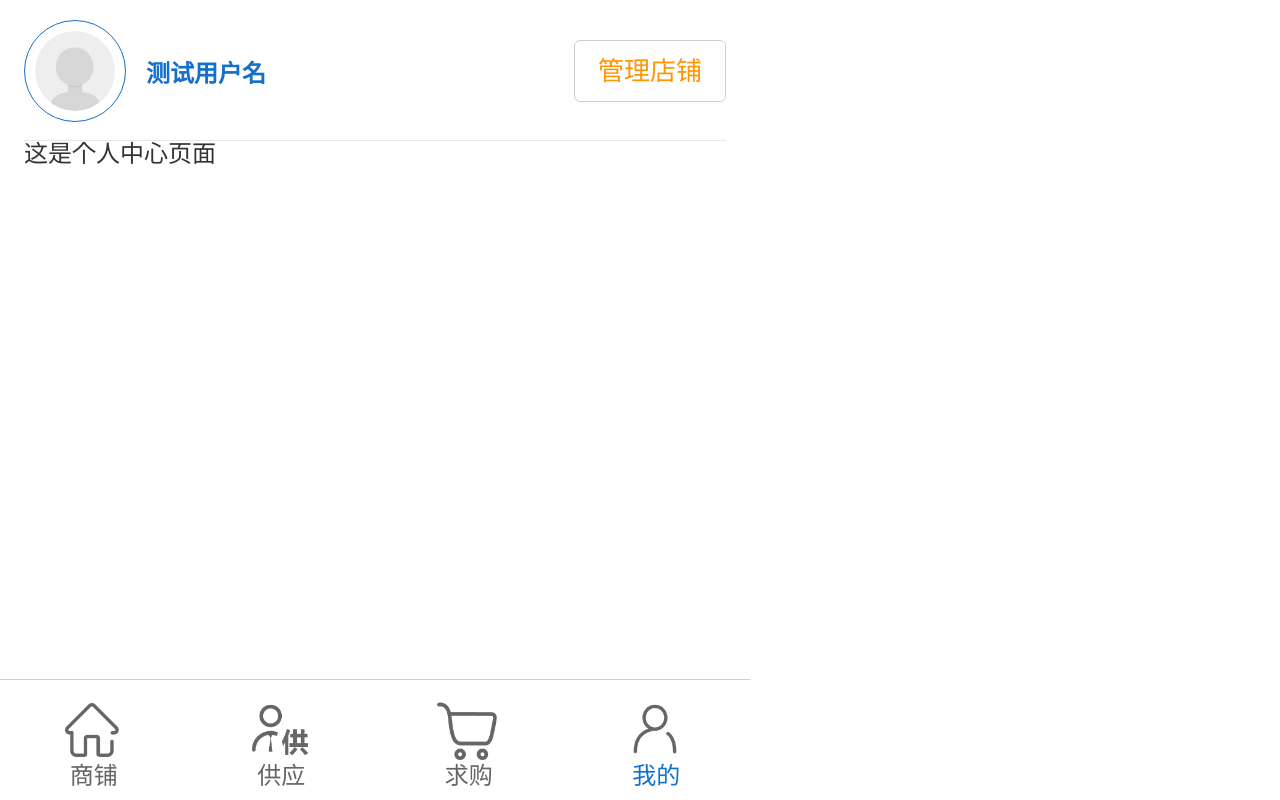
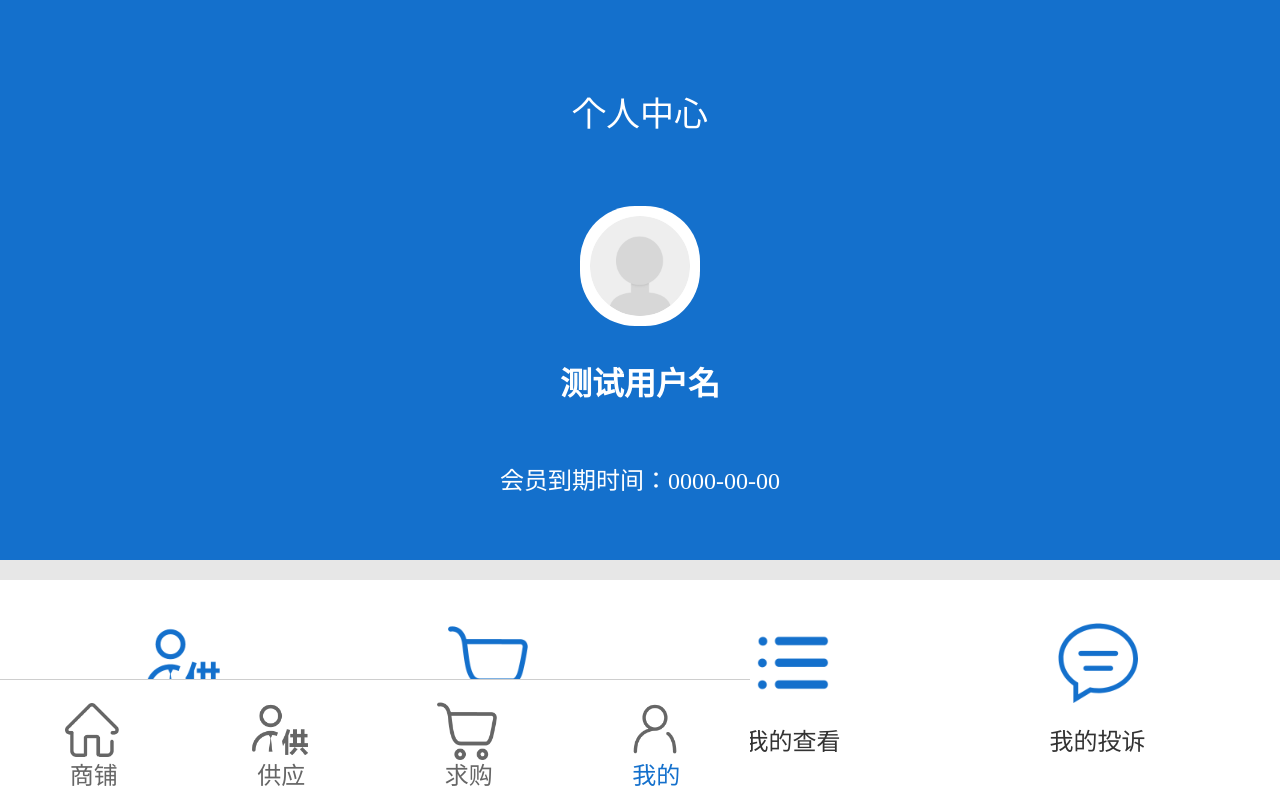
Before and after one commit to rifengmen/vue-information, a Vue app: page /#/userInfo in a window 1280 px wide. Built offline with nearby package versions, Linux system fonts and the light colour scheme; what v-distpicker would draw is missing.

Commit message:
进度上传

```diff
--- a/src/components/common/checkpay/checkpay.vue
+++ b/src/components/common/checkpay/checkpay.vue
@@ -40,7 +40,7 @@
       </div>
       <!-- 信息内容 end -->
       <!-- 付款按钮 start -->
-      <div class="sendbtn tc colorff9500 bgfff" @click="sendpay">支付并查看</div>
+      <div class="sendbtn tc colorff9500 bgfff" @click="sendpay">去支付</div>
       <!-- 付款按钮 end -->
     </div>
     <!-- 付款信息 end -->
@@ -82,7 +82,6 @@ export default {
       if (newval) {
         this.isSend = true
       }
-      console.log(newval)
     }
   }
 }
--- /dev/null
+++ b/src/components/userInfo/static/css/userInfo.css
@@ -0,0 +1,88 @@
+.user_main {
+  width: 100%;
+  height: 100%;
+  position: fixed;
+  top: 0;
+  bottom: 0;
+  left: 0;
+  right: 0;
+}
+/* 用户信息 start */
+.userinfo {
+  width: 100%;
+  height: 5rem;
+  display: flex;
+  justify-content: space-around;
+  flex-flow: column;
+  align-items: center;
+  padding: .3rem 0;
+}
+.userinfo .userinfo_tit {
+  width: 100%;
+  height: 1.5rem;
+  line-height: 1.5rem;
+}
+.userinfo .userimg {
+  width: 1rem;
+  height: 1rem;
+  padding: .1rem;
+  border: .01rem #e7e7e7;
+  border-radius: .55rem;
+  overflow: hidden;
+}
+.userinfo .userimg img {
+  width: 100%;
+  height: 100%;
+  border-radius: .5rem;
+}
+.userinfo .username {
+  width: 100%;
+  height: .8rem;
+  line-height: .8rem;
+}
+.userinfo .usertime {
+  width: 100%;
+  height: .8rem;
+  line-height: .8rem;
+}
+/* 用户信息 end */
+/* 功能部分 start */
+.use_cont {
+  width: 100%;
+}
+.use_cont > ul {
+  width: 100%;
+}
+.user_li {
+  width: 100%;
+  min-height: 1rem;
+  border-top: .2rem #e7e7e7 solid;
+  display: flex;
+  align-items: center;
+  padding: 0 .3rem;
+}
+.user_li ul {
+  width: calc(100% - .6rem);
+  height: 1.6rem;
+  padding: .3rem 0;
+  display: flex;
+  justify-content: space-around;
+  align-items: center;
+}
+.cont_li {
+  height: 100%;
+  display: flex;
+  justify-content: space-around;
+  flex-flow: column;
+  align-items: center;
+}
+.cont_li .imgbox {
+  width: .8rem;
+  height: .8rem;
+  overflow: hidden;
+}
+.cont_li .imgbox img {
+  width: 100%;
+  height: 100%;
+}
+/* 功能部分 end */
--- a/src/components/userInfo/userInfo.vue
+++ b/src/components/userInfo/userInfo.vue
@@ -1,13 +1,61 @@
 <template>
+  <div class="user_main bge7e7e7">
+    <!-- 用户信息 start -->
+    <div class="userinfo colorfff bg1470cc">
+      <div class="userinfo_tit font34 tc">个人中心</div>
+      <div class="userimg bgfff">
+        <img src="static/img/userimg.png">
+      </div>
+      <div class="username font32 font_blod tc">测试用户名</div>
+      <div class="usertime tc">会员到期时间：0000-00-00</div>
+    </div>
+    <!-- 用户信息 end -->
+    <!-- 功能部分 start -->
+    <div class="user_cont">
+      <ul>
+        <li class="user_li bgfff">
+          <ul>
+            <router-link :to="{name: 'userList', query:{status: '0'}}" tag="li" class="cont_li">
+              <div class="imgbox">
+                <img src="static/img/supplieractive.png">
+              </div>
+              <div class="imgname">我的供应</div>
+            </router-link>
+            <router-link :to="{name: 'userList', query:{status: '1'}}" tag="li"  class="cont_li">
+              <div class="imgbox">
+                <img src="static/img/purchaseactive.png">
+              </div>
+              <div class="imgname">我的求购</div>
+            </router-link>
+            <router-link :to="{name: 'userList', query:{status: '2'}}" tag="li"  class="cont_li">
+              <div class="imgbox">
+                <img src="static/img/categoryactive.png">
+              </div>
+              <div class="imgname">我的查看</div>
+            </router-link>
+            <router-link :to="{name: ''}" tag="li"  class="cont_li">
+              <div class="imgbox">
+                <img src="static/img/complaintactive.png">
+              </div>
+              <div class="imgname">我的投诉</div>
+            </router-link>
+          </ul>
+        </li>
+        <li class="user_li bgfff">
+          <div><span class="color1470cc">VIP</span>续费</div>
+        </li>
+        <li class="user_li bgfff">
+          <div>会员激活：</div>
+        </li>
+      </ul>
+    </div>
+    <!-- 功能部分 end -->
     <div class="container">
-        <!-- 用户信息 start -->
-        <my-header></my-header>
-        <!-- 用户信息 end -->
-      <div>{{test}}</div>
       <!-- 底部导航 start -->
       <my-footer></my-footer>
       <!-- 底部导航 end -->
     </div>
+  </div>
 </template>
 
 <script>
@@ -28,5 +76,6 @@ export default {
 </script>
 
 <style scoped>
+@import "static/css/userInfo.css";
 
 </style>
--- /dev/null
+++ b/src/components/userInfo/userList.vue
@@ -0,0 +1,38 @@
+<template>
+  <div class="container">
+    <!-- 头部 start -->
+    <div class="tit">
+      <div class="backs" @click="backs">
+        <img src="static/img/turnleftactive.png">
+      </div>
+      <div class="font26 font_blod color1470cc">{{userarr[status]}}</div>
+      <div class="backs"></div>
+    </div>
+    <!-- 头部 end -->
+  </div>
+</template>
+
+<script>
+export default {
+  name: 'userList',
+  data () {
+    return {
+      // 我的列表名称
+      userarr: ['我的供应', '我的求购', '我的查看'],
+      // 我的列表状态
+      status: this.$route.query.status
+    }
+  },
+  methods: {
+    // 后退
+    backs () {
+      this.$router.back()
+    }
+  }
+}
+</script>
+
+<style scoped>
+@import "static/css/userInfo.css";
+
+</style>
--- a/src/router/index.js
+++ b/src/router/index.js
@@ -2,6 +2,7 @@ import Vue from 'vue'
 import Router from 'vue-router'
 import index from '@/components/index/index'
 import userInfo from '@/components/userInfo/userInfo'
+import userList from '@/components/userInfo/userList'
 import registerShop from '@/components/registerShop/registerShop'
 import shopInfo from '@/components/shopInfo/shopInfo'
 import listSupplier from '@/components/list/listSupplier'
@@ -19,6 +20,7 @@ export default new Router({
   routes: [
     {path: '/', name: 'index', component: index},
     {path: '/userInfo', name: 'userInfo', component: userInfo},
+    {path: '/userList', name: 'userList', component: userList},
     {path: '/registerShop', name: 'registerShop', component: registerShop},
     {path: '/shopInfo', name: 'shopInfo', component: shopInfo},
     {path: '/listSupplier', name: 'listSupplier', component: listSupplier},
```
Also changed, not shown: src/components/msgDetail/static/css/msgDetail.css (added), static/img/complaint.png (added), static/img/complaintactive.png (added).
